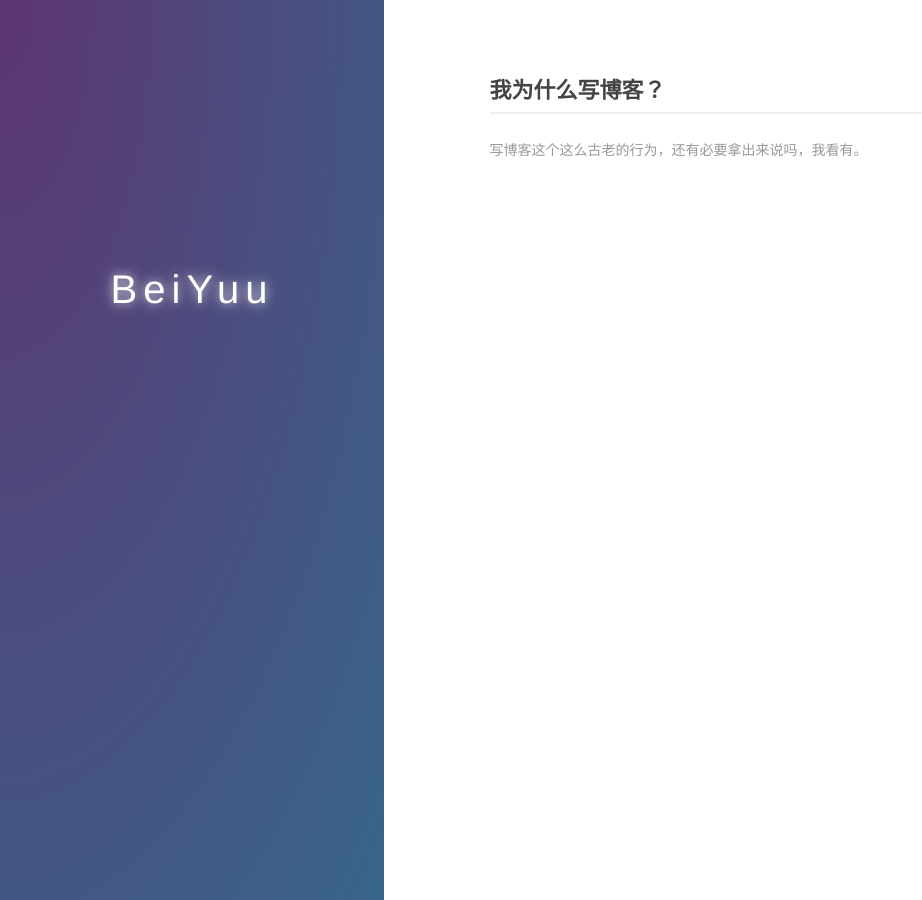
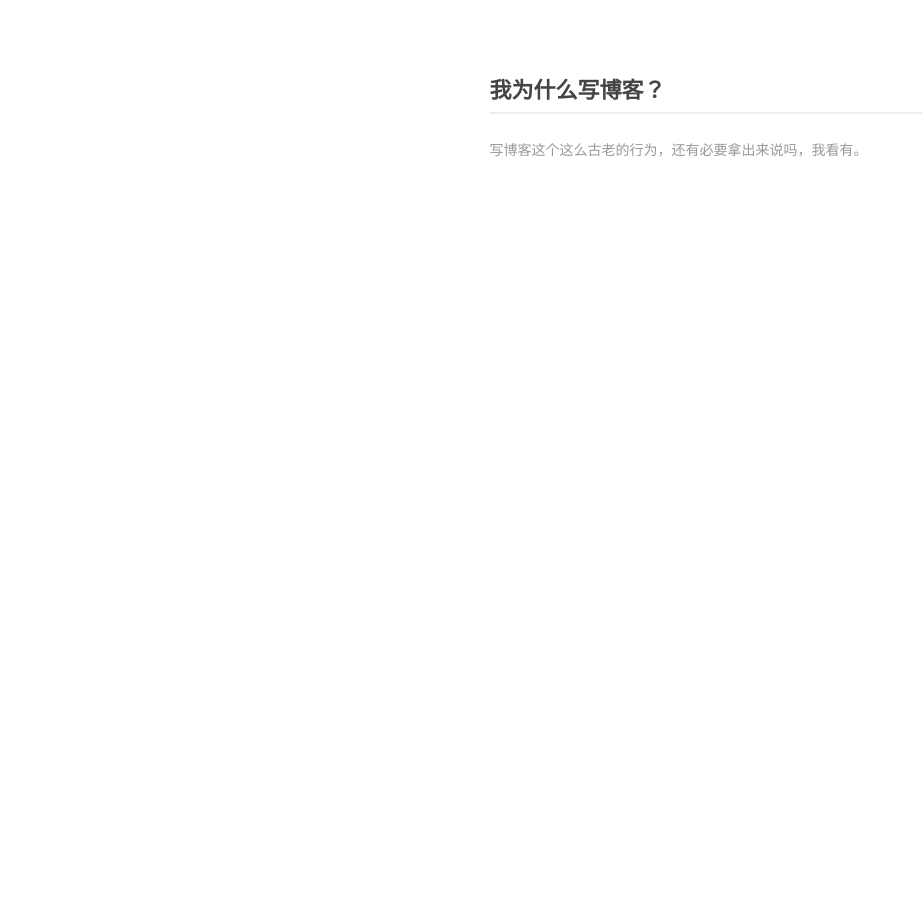
Before and after one commit to chenxiannn/chenxiannn.github.io, a Jekyll site: the page built from index.md, in a window 1280 px wide. Shown: the whole page, without its empty margins (0-922 px from the left). Built offline with Jekyll 4.4.1, drawn with Linux system fonts in a browser that asks for light colours.

Commit message:
Update index.md

```diff
--- a/index.md
+++ b/index.md
@@ -4,16 +4,6 @@ layout: default
 
 <body>
   <div class="index-wrapper">
-    <div class="aside">
-      <div class="info-card">
-        <h1>BeiYuu</h1>
-        <a href="http://weibo.com/beiyuu/" target="_blank"><img src="http://www.weibo.com/favicon.ico" alt="" width="25"/></a>
-        <a href="http://www.douban.com/people/beiyuu/" target="_blank"><img src="http://www.douban.com/favicon.ico" alt="" width="22"/></a>
-        <a href="http://instagram.com/beiyuu/" target="_blank"><img src="http://d36xtkk24g8jdx.cloudfront.net/bluebar/00c6602/images/ico/favicon.ico" alt="" width="22"/></a>
-      </div>
-      <div id="particles-js"></div>
-    </div>
-
     <div class="index-content">
       <ul class="artical-list">
         {% for post in site.categories.blog %}
```
